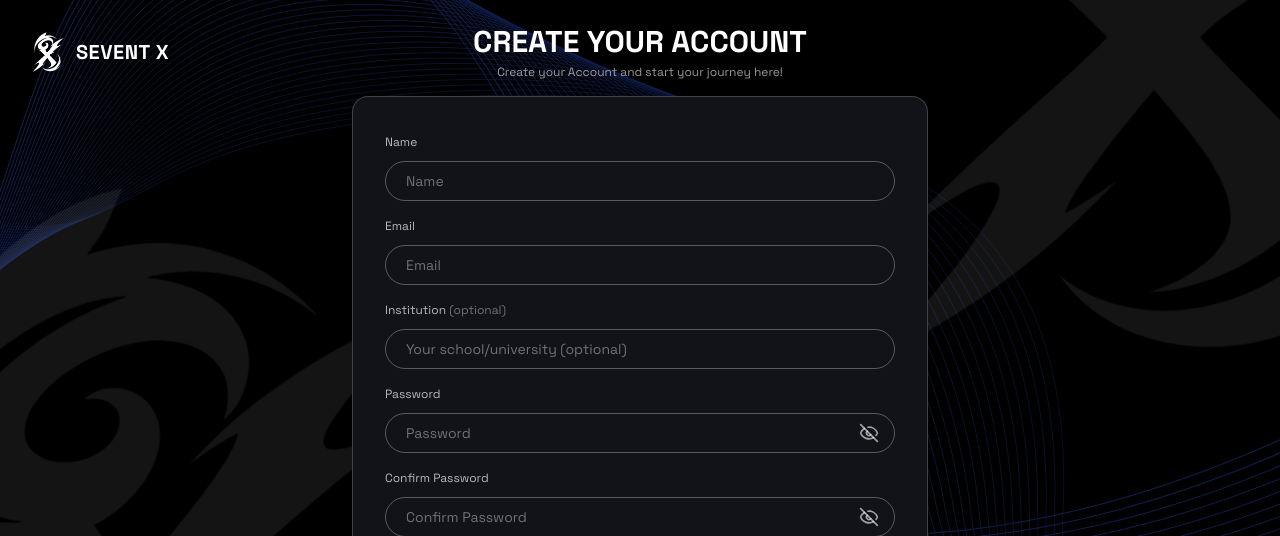
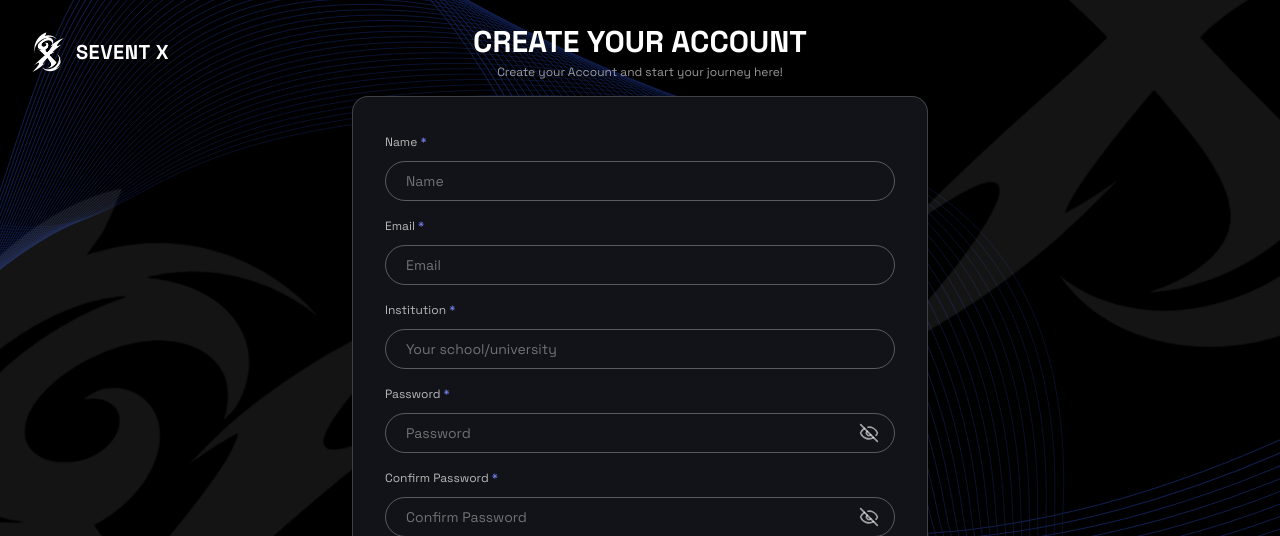
Before and after one commit to Research-and-Creativity/frontend_sevent-x, a Next.js app: page /register in a window 1280 px wide. Shown: the top 536 px of the page. Built offline with nearby package versions, Linux system fonts and the light colour scheme; no server answers.

Commit message:
feat: add validation for institution field in profile update

```diff
--- a/src/app/(auth)/register/page.tsx
+++ b/src/app/(auth)/register/page.tsx
@@ -18,7 +18,10 @@ const registerSchema = z
   .object({
     fullName: z.string().min(2, "Name must be at least 2 characters"),
     email: z.string().email("Invalid email address"),
-    institution: z.string().min(2, "Institution must be at least 2 characters").optional().or(z.literal("")),
+    institution: z
+      .string()
+      .trim()
+      .min(2, "Institution must be at least 2 characters"),
     password: passwordSchema,
     confirmPassword: z.string().min(1, "Please confirm your password"),
   })
@@ -51,7 +54,7 @@ export default function RegisterPage() {
         email: data.email,
         username,
         password: data.password,
-        institution: data.institution?.trim() || undefined,
+        institution: data.institution,
       };
       await apiClient.post("/api/auth/register", payload);
       setRegisteredEmail(data.email);
@@ -178,7 +181,7 @@ export default function RegisterPage() {
               ].map((f) => (
                 <div key={f.id}>
                   <label htmlFor={f.id} className="text-xs text-white/70">
-                  {f.label}
+                    {f.label} <span className="text-[#7D8CFF]">*</span>
                   </label>
                   <input
                     id={f.id}
@@ -197,12 +200,13 @@ export default function RegisterPage() {
 
               <div>
                 <label htmlFor="institution" className="text-xs text-white/70">
-                Institution <span className="text-white/40">(optional)</span>
+                  Institution <span className="text-[#7D8CFF]">*</span>
                 </label>
                 <input
                   id="institution"
                   type="text"
-                placeholder="Your school/university (optional)"
+                  placeholder="Your school/university"
+                  required
                   {...register("institution")}
                   className="mt-2 w-full h-10 rounded-full border border-white/30 bg-transparent px-5 text-sm text-white placeholder:text-white/40 focus:outline-none focus:border-white/70 transition-colors"
                 />
@@ -215,7 +219,7 @@ export default function RegisterPage() {
 
               <div>
                 <label htmlFor="password" className="text-xs text-white/70">
-                Password
+                  Password <span className="text-[#7D8CFF]">*</span>
                 </label>
                 <div className="relative mt-2">
                   <input
@@ -250,7 +254,7 @@ export default function RegisterPage() {
                   htmlFor="confirmPassword"
                   className="text-xs text-white/70"
                 >
-                Confirm Password
+                  Confirm Password <span className="text-[#7D8CFF]">*</span>
                 </label>
                 <div className="relative mt-2">
                   <input
--- a/src/app/(peserta)/peserta/profile/page.tsx
+++ b/src/app/(peserta)/peserta/profile/page.tsx
@@ -121,6 +121,10 @@ export default function PesertaProfilePage() {
   const handleSaveProfile = async () => {
     if (!form.fullName.trim()) {
       toast.error("Nama lengkap tidak boleh kosong.");
+      return;
+    }
+    if (!form.institution.trim()) {
+      toast.error("Nama institusi tidak boleh kosong.");
       return;
     }
     try {
@@ -359,6 +363,7 @@ export default function PesertaProfilePage() {
               id="profile-institution"
               type="text"
               placeholder="Institution/University/School"
+              required
               value={form.institution}
               onChange={(e) => updateField("institution", e.target.value)}
               className={glassInput}
```
Lines whose indentation alone changed are shown as unchanged.
